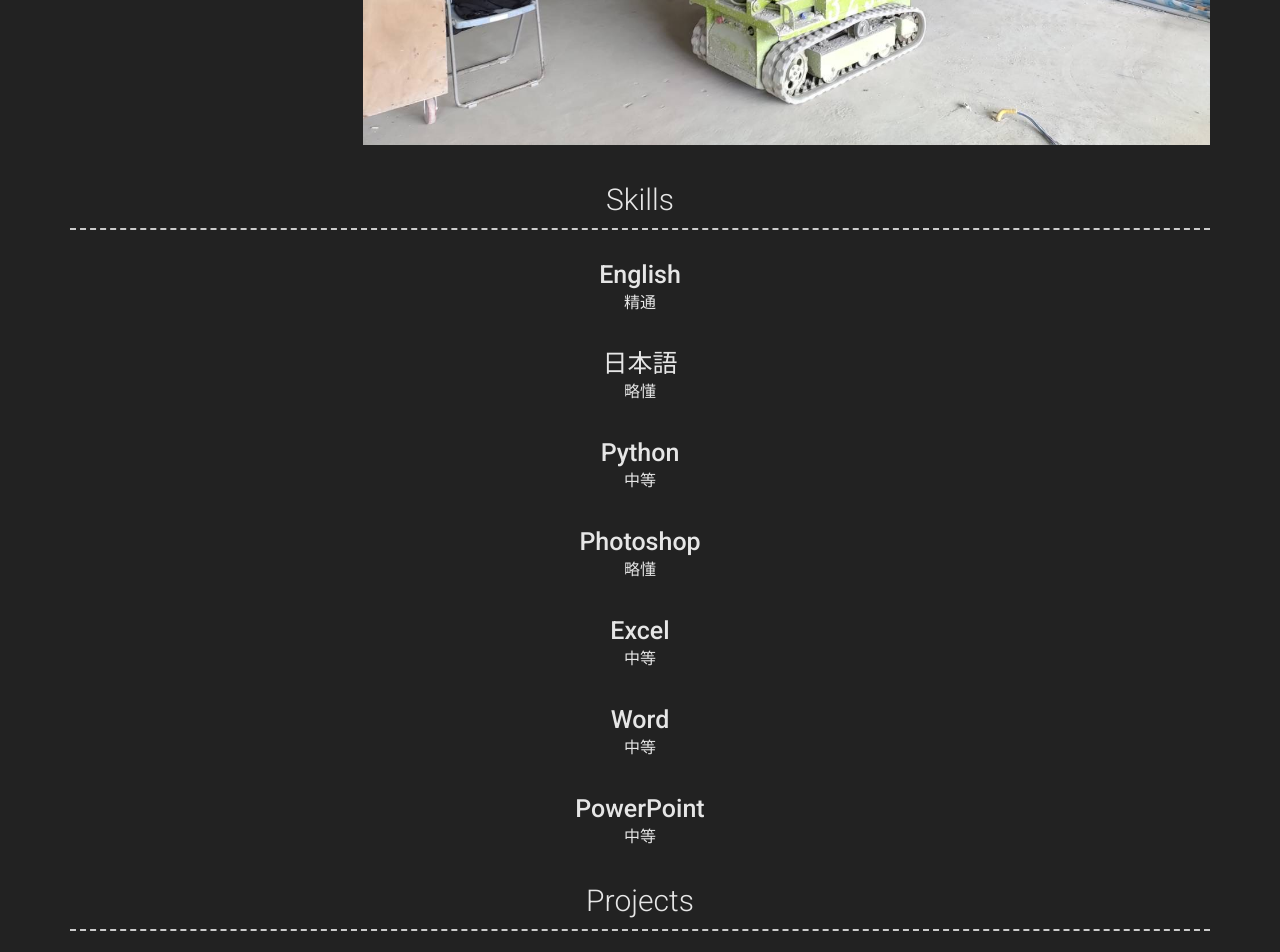
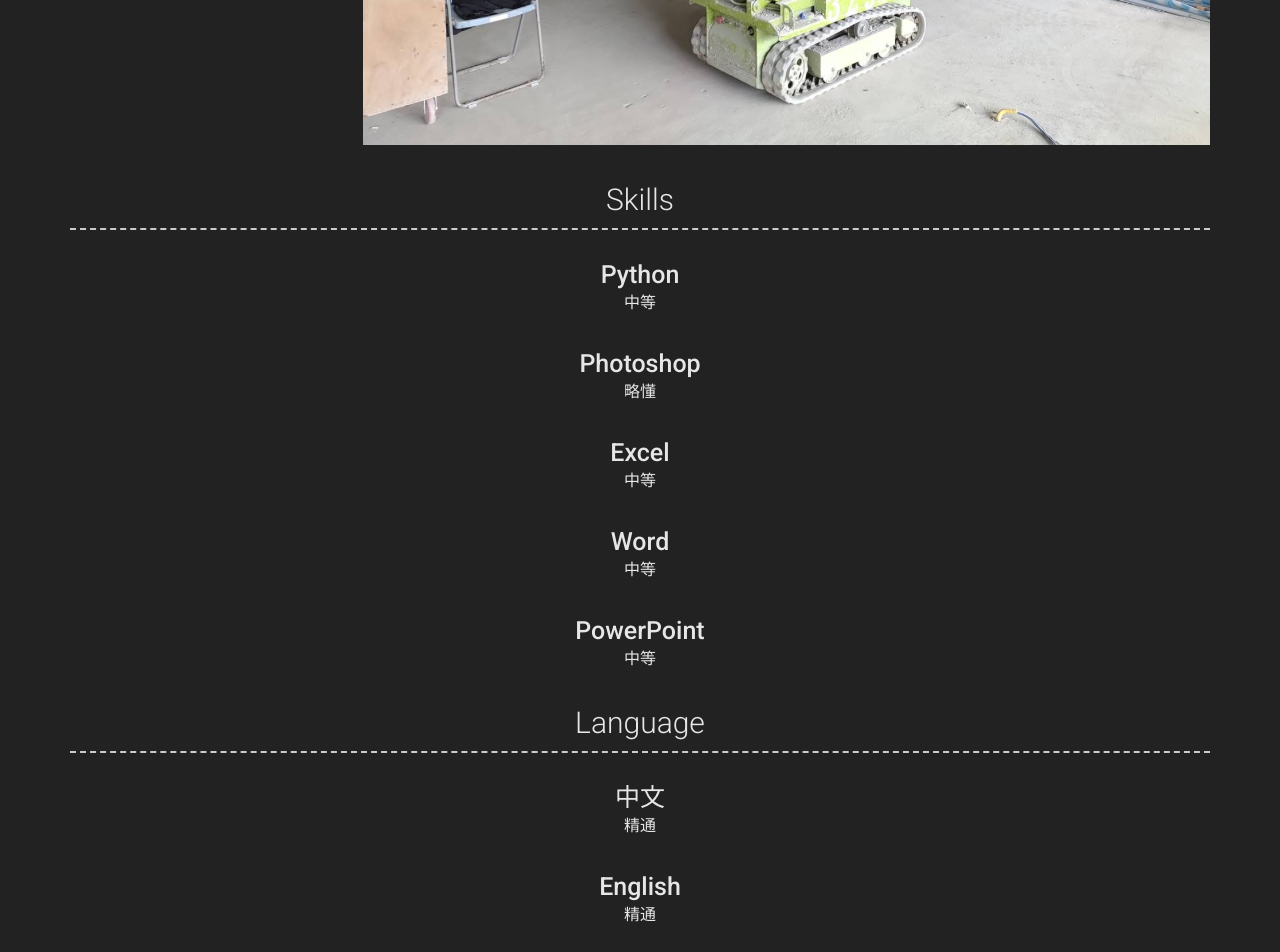
Before and after one commit to max90156/test-website, a Jekyll site: the page built from index.md, in a window 1280 px wide and 1400 px high, scrolled down 1803 px. Shown: the top 952 px of the window. Built offline with Jekyll 4.4.1, drawn with Linux system fonts in a browser that asks for light colours; nearby versions of some CDN libraries; grey boxes are pictures that could not be loaded.

Commit message:
Update _config.yml

```diff
--- a/_config.yml
+++ b/_config.yml
@@ -109,25 +109,6 @@ content:
   - title: Skills
     layout: list
     content:
-      - layout: top-middle
-        title: English
-        sub_title: 精通
-       # caption: July - September 2020
-       # link: https://www.rainforestretail.com.tw/
-       # quote: >
-        #  雨林新零售 就像是品牌零售商的經紀人
-       # description: | # this will include new lines to allow paragraphs
-        #  在雨林實習的過程中，我負責整理並分析過往各個平台的商品活動。讓我印象最深刻的是雨林舒服的工作環境，開放式的空間就像在一個咖啡廳。
-
-      - layout: top-middle
-        title: 日本語
-        sub_title: 略懂
-       # caption: July - September 2020
-        #link: https://www.rainforestretail.com.tw/
-        #quote: >
-         # 雨林新零售 就像是品牌零售商的經紀人
-      #  description: | # this will include new lines to allow paragraphs
-       #   在雨林實習的過程中，我負責整理並分析過往各個平台的商品活動。讓我印象最深刻的是雨林舒服的工作環境，開放式的空間就像在一個咖啡廳。
 
       - layout: top-middle
         title: Python
@@ -148,6 +129,21 @@ content:
       - layout: top-middle
         title: PowerPoint
         sub_title: 中等
+
+  - title: Language
+    layout: list
+    content:
+      - layout: top-middle
+        title: 中文
+        sub_title: 精通
+
+      - layout: top-middle
+        title: English
+        sub_title: 精通
+
+      - layout: top-middle
+        title: 日本語
+        sub_title: 略懂
 
   - title: Projects # Title for the section
     layout: list # Type of content section (list/text)
```
